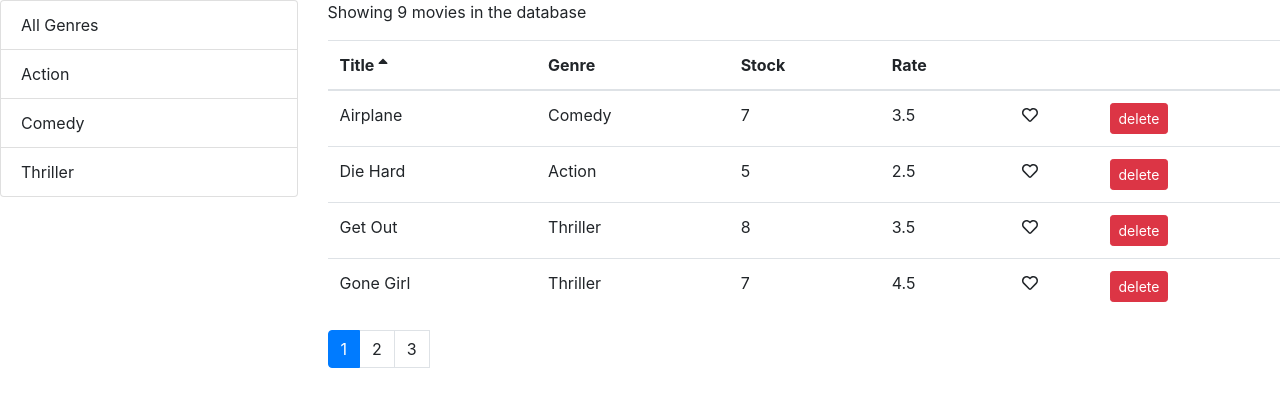
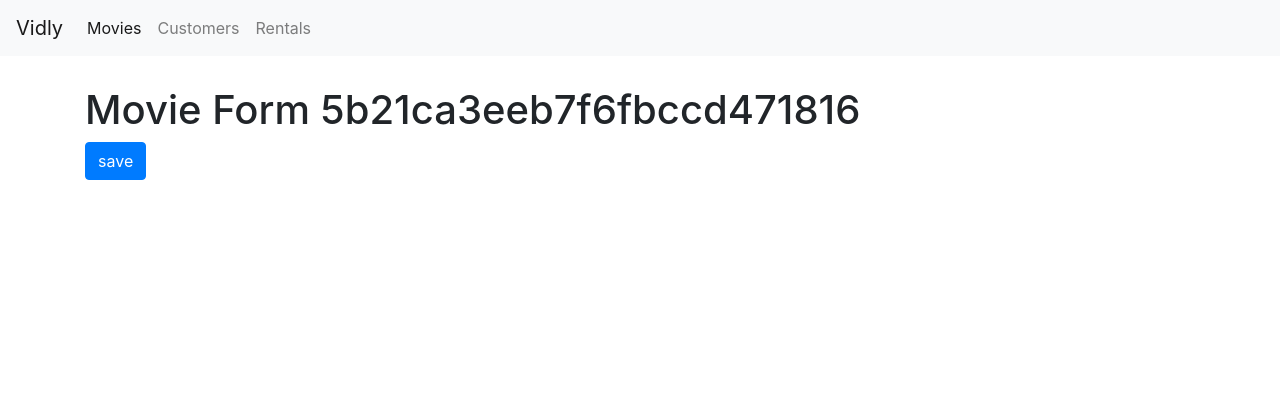
Before and after one commit to nicoladaniello/vidly, a React (Create React App) app: page /movies/5b21ca3eeb7f6fbccd471816 in a window 1280 px wide. Shown: the top 406 px of the page. Built offline with nearby package versions, Linux system fonts and the light colour scheme.

Commit message:
implement routing

```diff
--- a/package.json
+++ b/package.json
@@ -14,6 +14,7 @@
     "prop-types": "^15.6.2",
     "react": "^16.5.2",
     "react-dom": "^16.5.2",
+    "react-router-dom": "^4.3.1",
     "react-scripts": "1.1.5"
   },
   "scripts": {
--- a/src/App.js
+++ b/src/App.js
@@ -1,72 +1,28 @@
 import React, { Component } from "react";
+import { Switch, Route, Redirect } from "react-router-dom";
+import NavBar from "./components/navbar";
+import MovieForm from "./components/movie-form";
+import Movies from "./components/movies";
+import Customers from "./components/customers";
+import Rentals from "./components/rentals";
+import NotFound from "./components/not-found";
 import "./App.css";
-import NavBar from "./components/navbar";
-import Counters from "./components/counters";
 
 class App extends Component {
-  state = {
-    counters: [
-      { id: 1, value: 4 },
-      { id: 2, value: 0 },
-      { id: 3, value: 0 },
-      { id: 4, value: 0 }
-    ]
-  };
-
-  constructor() {
-    super();
-    console.log("App - Constructor");
-  }
-
-  componentDidMount() {
-    console.log("App - Mounted");
-  }
-
-  handleIncrement = counter => {
-    const counters = [...this.state.counters];
-    const index = counters.indexOf(counter);
-    counters[index] = { ...counter };
-    counters[index].value++;
-    this.setState({ counters });
-  };
-
-  handleDecrement = counter => {
-    const counters = [...this.state.counters];
-    const index = counters.indexOf(counter);
-    counters[index] = { ...counter };
-    counters[index].value--;
-    this.setState({ counters });
-  };
-
-  handleReset = () => {
-    const counters = this.state.counters.map(c => {
-      c.value = 0;
-      return c;
-    });
-    this.setState({ counters });
-  };
-
-  handleDelete = counterId => {
-    const counters = this.state.counters.filter(c => c.id !== counterId);
-    this.setState({ counters });
-  };
-
   render() {
-    console.log("App - Rendered");
-
     return (
       <React.Fragment>
-        <NavBar
-          totalCounters={this.state.counters.filter(c => c.value > 0).length}
-        />
+        <NavBar />
         <main role="main" className="container">
-          <Counters
-            counters={this.state.counters}
-            onReset={this.handleReset}
-            onIncrement={this.handleIncrement}
-            onDecrement={this.handleDecrement}
-            onDelete={this.handleDelete}
-          />
+          <Switch>
+            <Route path="/movies/:id" component={MovieForm} />
+            <Route path="/movies" component={Movies} />
+            <Route path="/customers" component={Customers} />
+            <Route path="/rentals" component={Rentals} />
+            <Route path="/not-found" component={NotFound} />
+            <Redirect from="/" exact to="/movies" />
+            <Redirect to="/not-found" />
+          </Switch>
         </main>
       </React.Fragment>
     );
--- /dev/null
+++ b/src/components/customers.jsx
@@ -0,0 +1,7 @@
+import React from "react";
+
+const Customers = () => {
+  return <h1>Customers</h1>;
+};
+
+export default Customers;
--- /dev/null
+++ b/src/components/movie-form.jsx
@@ -0,0 +1,17 @@
+import React from "react";
+
+const MovieForm = ({ match, history }) => {
+  return (
+    <div>
+      <h1>Movie Form {match.params.id}</h1>
+      <button
+        onClick={() => history.push("/movies")}
+        className="btn btn-primary"
+      >
+        save
+      </button>
+    </div>
+  );
+};
+
+export default MovieForm;
--- a/src/components/movies-table.jsx
+++ b/src/components/movies-table.jsx
@@ -1,10 +1,15 @@
 import React, { Component } from "react";
+import { Link } from "react-router-dom";
 import Like from "./common/like";
 import Table from "./common/table";
 
 class MoviesTable extends Component {
   columns = [
-    { path: "title", label: "Title" },
+    {
+      path: "title",
+      label: "Title",
+      content: movie => <Link to={`/movies/${movie._id}`}>{movie.title}</Link>
+    },
     { path: "genre.name", label: "Genre" },
     { path: "numberInStock", label: "Stock" },
     { path: "dailyRentalRate", label: "Rate" },
--- a/src/components/navbar.jsx
+++ b/src/components/navbar.jsx
@@ -1,16 +1,35 @@
 import React from "react";
+import { Link, NavLink } from "react-router-dom";
 
-const NavBar = ({ totalCounters }) => {
-  console.log("NavBar - Rendered");
+const NavBar = () => {
+  return (
+    <nav className="navbar navbar-expand-sm navbar-light bg-light">
+      <Link className="navbar-brand" to="/">
+        Vidly
+      </Link>
+      <button className="navbar-toggler" type="button">
+        <span className="navbar-toggler-icon" />
+      </button>
 
-  return (
-    <nav className="navbar navbar-light bg-light">
-      <a className="navbar-brand" href="#">
-        Navbar{" "}
-        <span className="badge badge-pill badge-secondary">
-          {totalCounters}
-        </span>
-      </a>
+      <div className="collapse navbar-collapse" id="navbarSupportedContent">
+        <ul className="navbar-nav mr-auto">
+          <li className="nav-item">
+            <NavLink className="nav-link" to="/movies">
+              Movies
+            </NavLink>
+          </li>
+          <li className="nav-item">
+            <NavLink className="nav-link" to="/customers">
+              Customers
+            </NavLink>
+          </li>
+          <li className="nav-item">
+            <NavLink className="nav-link" to="/rentals">
+              Rentals
+            </NavLink>
+          </li>
+        </ul>
+      </div>
     </nav>
   );
 };
--- /dev/null
+++ b/src/components/not-found.jsx
@@ -0,0 +1,7 @@
+import React from "react";
+
+const NotFound = () => {
+  return <h1>Not Found</h1>;
+};
+
+export default NotFound;
--- /dev/null
+++ b/src/components/rentals.jsx
@@ -0,0 +1,7 @@
+import React from "react";
+
+const Rentals = () => {
+  return <h1>Rentals</h1>;
+};
+
+export default Rentals;
--- a/src/index.css
+++ b/src/index.css
@@ -4,6 +4,10 @@
   font-family: sans-serif;
 }
 
+.navbar {
+  margin-bottom: 30px;
+}
+
 .clickable {
   cursor: pointer;
 }
--- a/src/index.js
+++ b/src/index.js
@@ -1,7 +1,8 @@
 import React from "react";
 import ReactDOM from "react-dom";
+import { BrowserRouter } from "react-router-dom";
 import "./index.css";
-// import App from "./App";
+import App from "./App";
 import registerServiceWorker from "./registerServiceWorker";
 import "bootstrap/dist/css/bootstrap.css";
 import { library } from "@fortawesome/fontawesome-svg-core";
@@ -11,9 +12,13 @@
   faSortDown
 } from "@fortawesome/free-solid-svg-icons";
 import { faHeart as emptyHeart } from "@fortawesome/free-regular-svg-icons";
-import Movies from "./components/movies";
 
 library.add(faHeart, emptyHeart, faSortUp, faSortDown);
 
-ReactDOM.render(<Movies />, document.getElementById("root"));
+ReactDOM.render(
+  <BrowserRouter>
+    <App />
+  </BrowserRouter>,
+  document.getElementById("root")
+);
 registerServiceWorker();
```
Also changed, not shown: src/components/counter.jsx (deleted, +0 -66 lines), src/components/counters.jsx (deleted, +0 -34 lines), 1 other file (tests, documents, lock files or other folders).
